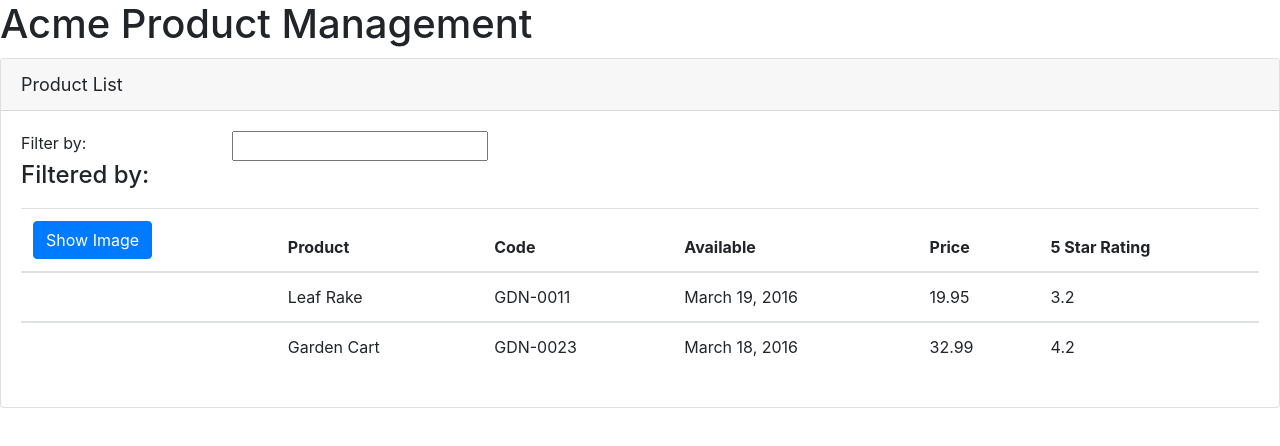
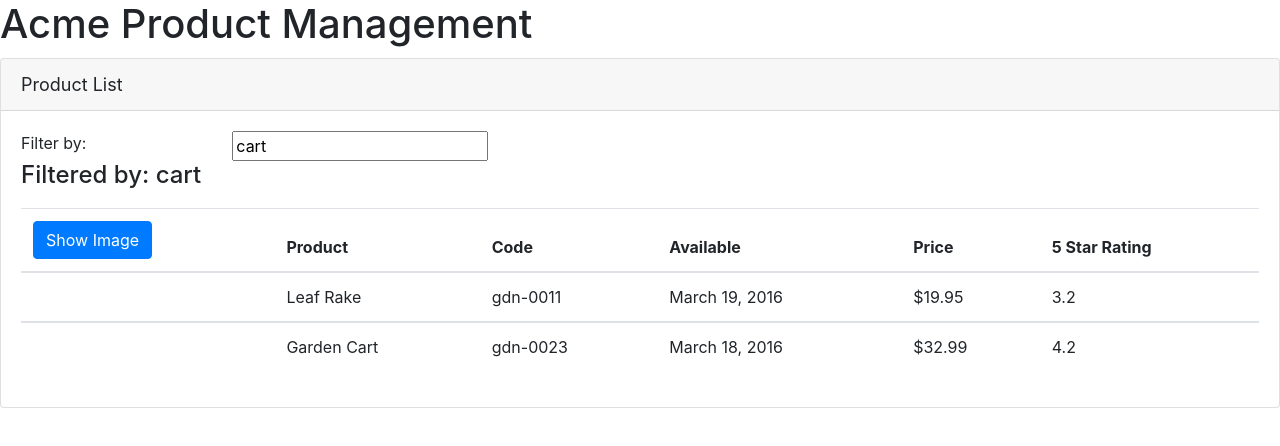
Before and after one commit to dharmikathummuri/product_management_app, an Angular app: page / in a window 1280 px wide. Shown: the top 446 px of the page. Built offline with nearby package versions, Linux system fonts and the light colour scheme.

Commit message:
Add ng model to filter the products ,format currency and add styling for the image

```diff
--- a/src/app/app.module.ts
+++ b/src/app/app.module.ts
@@ -3,10 +3,10 @@ import { NgModule } from "@angular/core";
 
 import { AppComponent } from "./app.component";
 import { ProductListComponent } from "./products/product-list.component";
-
+import { FormsModule } from "@angular/forms";
 @NgModule({
   declarations: [AppComponent, ProductListComponent],
-  imports: [BrowserModule],
+  imports: [BrowserModule, FormsModule],
   bootstrap: [AppComponent]
 })
 export class AppModule {}
--- a/src/app/products/product-list.component.html
+++ b/src/app/products/product-list.component.html
@@ -8,12 +8,12 @@
         Filter by:
       </div>
       <div class="col-md-4">
-        <input type="text" />
+        <input type="text" [(ngModel)]="listFilter" />
       </div>
     </div>
     <div class="row">
       <div class="col-md-6">
-        <h4>Filtered by:</h4>
+        <h4>Filtered by: {{ listFilter }}</h4>
       </div>
     </div>
     <div class="table-responsive">
@@ -21,8 +21,8 @@
         <thead>
           <tr>
             <th>
-              <button class="btn btn-primary">
-                Show Image
+              <button class="btn btn-primary" (click)="toggleImage()">
+                {{ showImage ? "Hide" : "Show" }} Image
               </button>
             </th>
             <th>Product</th>
@@ -34,11 +34,19 @@
         </thead>
         <tbody *ngFor="let product of products">
           <tr>
-            <td></td>
+            <td>
+              <img
+                *ngIf="showImage"
+                [src]="product.imageUrl"
+                [title]="product.productName"
+                [style.width.px]="imageWidth"
+                [style.margin.px]="imagineMargin"
+              />
+            </td>
             <td>{{ product.productName }}</td>
-            <td>{{ product.productCode }}</td>
+            <td>{{ product.productCode | lowercase }}</td>
             <td>{{ product.releaseDate }}</td>
-            <td>{{ product.price }}</td>
+            <td>{{ product.price | currency: "USD":"symbol":"1.2-2" }}</td>
             <td>{{ product.starRating }}</td>
           </tr>
         </tbody>
--- a/src/app/products/product-list.component.ts
+++ b/src/app/products/product-list.component.ts
@@ -1,11 +1,14 @@
 import { Component } from "@angular/core";
-
 @Component({
   selector: "pm-products",
   templateUrl: "./product-list.component.html"
 })
 export class ProductListComponent {
   pageTitle: string = "Product List";
+  imageWidth: number = 50;
+  imagineMargin: number = 2;
+  showImage: boolean = false;
+  listFilter: string = "cart";
   products: any[] = [
     {
       productId: 1,
@@ -30,4 +33,7 @@ export class ProductListComponent {
         "https://openclipart.org/image/300px/svg_to_png/58471/garden_cart.png"
     }
   ];
+  toggleImage(): void {
+    this.showImage = !this.showImage;
+  }
 }
```
